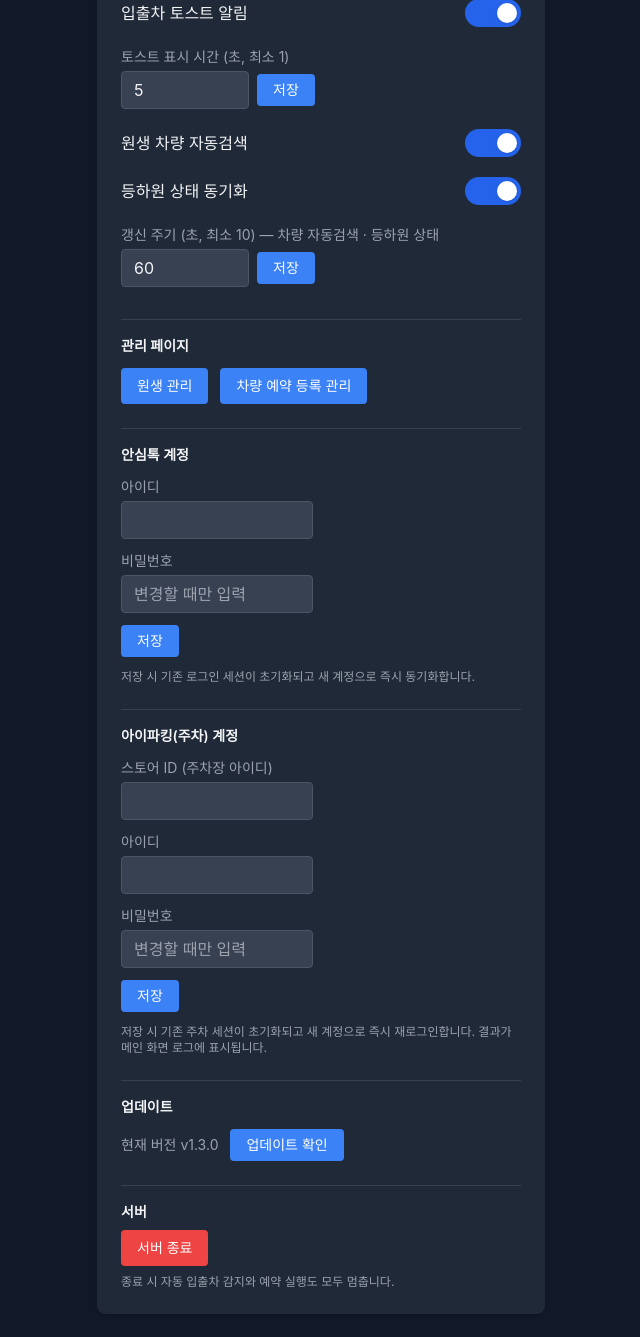
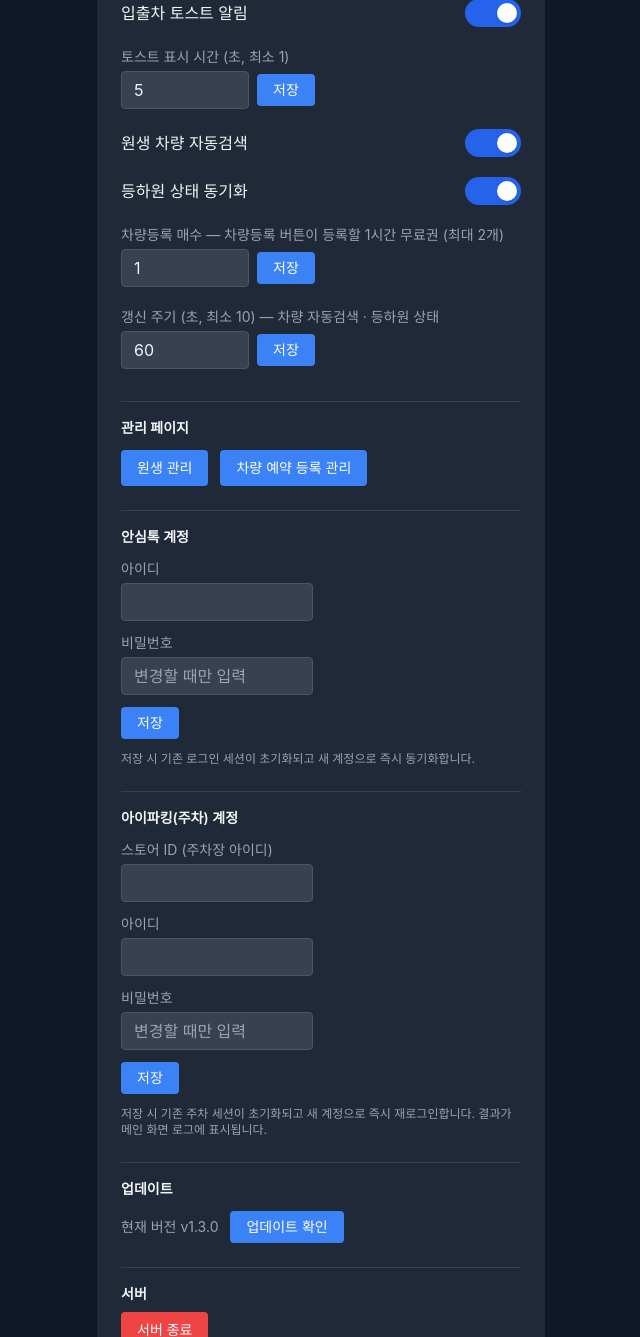
Before and after one commit to RoofSkY/auto-ansimtalk, a FastAPI app: page /settings in a window 1280 px wide. Shown: the part 190-1527 px from the top of the page, without its empty margins (319-959 px from the left). Before the commit the page ends 1504 px from the top, so only its background shows below. Run offline with FastAPI, Linux system fonts and the light colour scheme; data that the repository does not hold is empty; parts of the project's set-up code (start-up, migrations or seed data) failed here and were passed over.

Commit message:
차량등록 매수를 설정에서 조절 가능하도록 추가
원생목록의 차량등록 버튼이 1시간 무료권을 항상 1개만 등록하던 것을
설정에서 1~2개 중 고를 수 있게 함 (vehicle_ticket_count, 기본 1).

- 상한은 권종의 최대 적용 매수(TICKETS["free"]["max"])에서 가져오므로
  주차장 정책이 바뀌면 그 값만 고치면 입력칸 max 도 따라감
- 범위를 벗어나거나 잘못된 값은 1~상한 사이로 보정
- 예약은 예약별 매수를 따로 지정하므로 이 설정과 무관

```diff
--- a/src/app.py
+++ b/src/app.py
@@ -61,6 +61,7 @@ DEFAULT_CONFIG = {
     "vehicle_toast": True,
     "vehicle_toast_duration": 5,
     "att_sync": True,
+    "vehicle_ticket_count": 1,  # 차량등록 버튼이 등록할 1시간 무료권 매수
     "refresh_interval": 60,  # 차량 자동검색 + 등하원 상태 동기화 공통 갱신 주기 (초)
 }
 
@@ -68,6 +69,7 @@ ATT_STATUSES = ["미등원", "등원", "하원", "결석", "공결", "캠프"]
 
 DAY_LABELS = ["월", "화", "수", "목", "금"]
 TICKET_DISPLAY_ORDER = ["free", "paid"]
+DEFAULT_VEHICLE_TICKET = "free"  # 차량등록 버튼이 쓰는 권종
 PORT = 5000
 
 
@@ -414,10 +416,21 @@ def _update_att_from_message(code: str, msg: str) -> None:
         rec["in" if new_status == "등원" else "out"] = True
 
 
+def _vehicle_ticket_count() -> int:
+    """차량등록 버튼이 등록할 매수 — 설정값을 권종의 최대 매수 안으로 제한."""
+    limit = iparking.TICKETS[DEFAULT_VEHICLE_TICKET]["max"]
+    try:
+        n = int(state.config.get("vehicle_ticket_count", 1))
+    except (TypeError, ValueError):
+        n = 1
+    return min(limit, max(1, n))
+
+
 def do_vehicle(student: dict, tickets: dict[str, int] | None = None,
                tag: str = "차량등록") -> None:
     if tickets is None:
-        tickets = {"free": 1}
+        # 설정에서 정한 매수만큼 등록 (예약은 자체 매수를 넘겨받으므로 여기 오지 않음)
+        tickets = {DEFAULT_VEHICLE_TICKET: _vehicle_ticket_count()}
     name = student.get("name", "")
 
     cars = list(student.get("car_no4s") or [])
@@ -1001,6 +1014,7 @@ async def settings_page(request: Request):
         "ansim_user_id": (_load_ansim_account().get("user_id") or "").strip(),
         "iparking_store_id": (ip_acc.get("store_id") or "").strip(),
         "iparking_user_id": (ip_acc.get("user_id") or "").strip(),
+        "vehicle_ticket_max": iparking.TICKETS[DEFAULT_VEHICLE_TICKET]["max"],
         "version": __version__,
         "autostart_enabled": autostart.is_enabled(),
     })
@@ -1176,6 +1190,14 @@ async def update_settings(request: Request):
         try:
             state.config["refresh_interval"] = max(10, int(raw))
         except ValueError:
+            pass
+    raw = form.get("vehicle_ticket_count")
+    if raw:
+        try:
+            # 할인권 자체의 최대 적용 매수를 넘지 않도록 제한
+            limit = iparking.TICKETS[DEFAULT_VEHICLE_TICKET]["max"]
+            state.config["vehicle_ticket_count"] = min(limit, max(1, int(raw)))
+        except (ValueError, KeyError):
             pass
     save_config(state.config)
     return _settings_saved("설정")
--- a/templates/settings.html
+++ b/templates/settings.html
@@ -55,6 +55,18 @@
                 <span class="absolute left-1 top-1 h-5 w-5 rounded-full bg-white shadow transition-transform peer-checked:translate-x-7"></span>
             </span>
         </label>
+
+        <div>
+            <label class="block text-sm text-gray-500 dark:text-gray-400 mb-1">
+                차량등록 매수 — 차량등록 버튼이 등록할 1시간 무료권 (최대 {{ vehicle_ticket_max }}개)
+            </label>
+            <div class="flex gap-2 items-center">
+                <input name="vehicle_ticket_count" type="number"
+                       value="{{ config.vehicle_ticket_count }}" min="1" max="{{ vehicle_ticket_max }}"
+                       class="px-3 py-1.5 border rounded dark:bg-gray-700 dark:border-gray-600 w-32">
+                <button class="px-4 py-1.5 bg-blue-500 hover:bg-blue-600 text-white rounded text-sm">저장</button>
+            </div>
+        </div>
 
         <div>
             <label class="block text-sm text-gray-500 dark:text-gray-400 mb-1">
```
Also changed, not shown: CLAUDE.md (+12 -6 lines).
